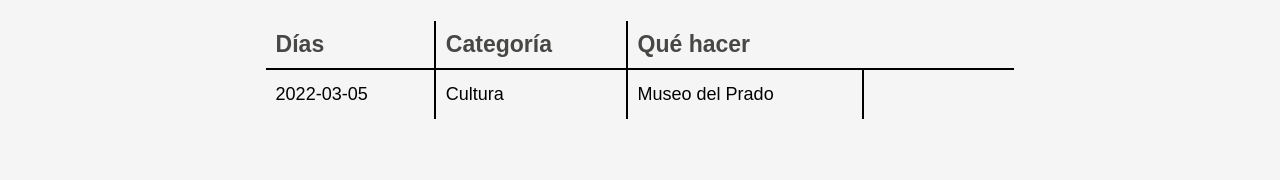
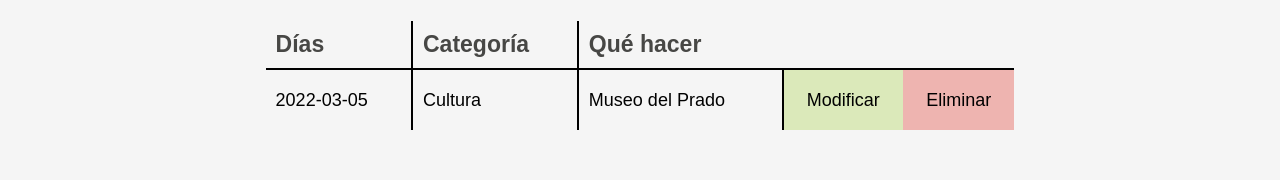
Before and after one commit to EquipoJavier/Proyecto-react, a React (Create React App) app: page /visita in a window 1280 px wide. Shown: the part 631-811 px from the top of the page. Built offline with nearby package versions, Linux system fonts and the light colour scheme; no server answers; data requests are answered from the project's data file; grey boxes are pictures that could not be loaded.

Commit message:
fixed visitas form icons

```diff
--- a/src/components/Visita/VisitaTabla/Visita_tabla.js
+++ b/src/components/Visita/VisitaTabla/Visita_tabla.js
@@ -70,7 +70,7 @@ export default function VisitaTabla(props) {
                                         <td>{row.option}</td>
                                         <td className="visita__content__table--buttons">
                                             <div className='buttonContainer'>
-                                                <button className="visita__content__table--updateButton" onClick={() => {dispatchUpdate(row)}}></button>
+                                                <button className="visita__content__table--updateButton" onClick={() => {dispatchUpdate(row)}}>Modificar</button>
                                                 <button className="visita__content__table--deleteButton" onClick={() => dispatch({
                                                     type: "DELETE",
                                                     payload: {
@@ -79,7 +79,7 @@ export default function VisitaTabla(props) {
                                                         option: row.option,
                                                         id: row.id
                                                     },
-                                                })}></button>
+                                                })}>Eliminar</button>
                                             </div>
                                         </td>
                                     </tr>
--- a/src/components/Visita/VisitaTabla/Visita_tabla.scss
+++ b/src/components/Visita/VisitaTabla/Visita_tabla.scss
@@ -69,7 +69,7 @@
 
         & .buttonContainer {
             display: flex;
-            height: 100%;
+            min-height: 6rem;
             width: 100%;
         }
 
@@ -80,10 +80,8 @@
             position: relative;
             font-size: 1.8rem;
             cursor: pointer;
-            background-repeat: no-repeat;
-            background-position: center;
-            background-size: 3rem;
             transition: background-color 0.3s;
+            padding: 0 1rem;
 
             &:hover {
                 color: rgb(62, 9, 207);
@@ -100,7 +98,6 @@
 
     &--updateButton {
         background-color: rgba(159, 205, 50, 0.3);
-        background-image: url(../../../../public/assets/images/editar.svg);
 
         &:hover {
             background-color: rgba(135, 184, 23, 0.6);
@@ -108,7 +105,6 @@
     }
     &--deleteButton {
         background-color: rgba(223, 32, 18, 0.3);
-        background-image: url(../../../../public/assets/images/borrar.svg);
 
         &:hover {
             background-color: rgba(223, 32, 18, 0.6);
```
